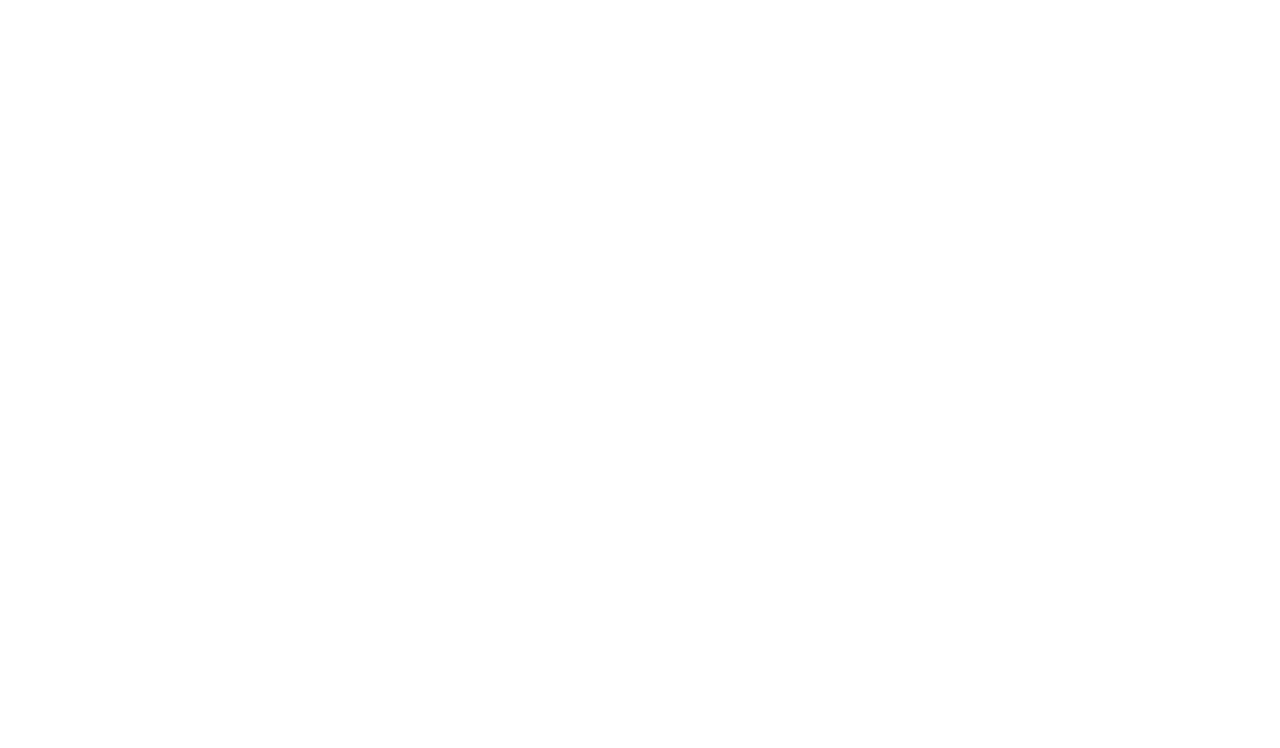
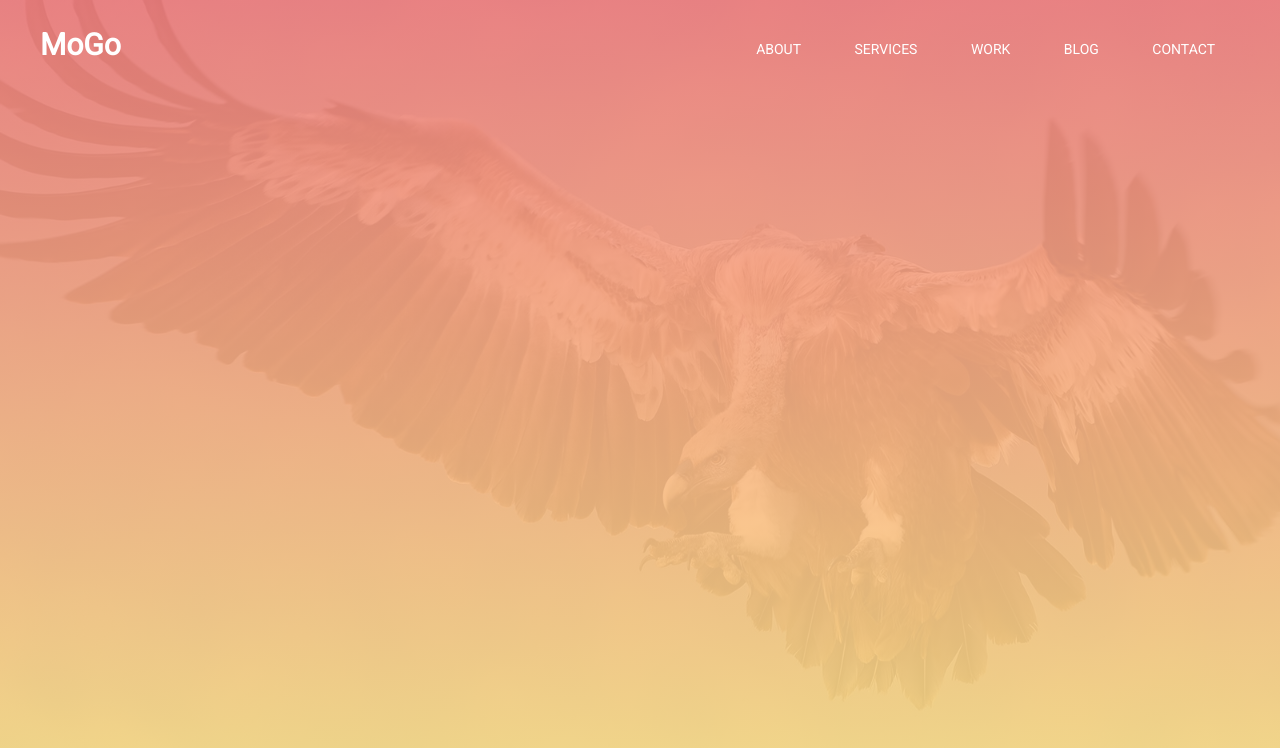
Before and after one commit to HunterM7/mogo, a plain HTML site: page index.html in a window 1280 px wide. Drawn offline with Linux system fonts and the light colour scheme.

Commit message:
Update header

```diff
--- a/index.html
+++ b/index.html
@@ -5,11 +5,33 @@
 	<meta charset="UTF-8">
 	<meta http-equiv="X-UA-Compatible" content="IE=edge">
 	<meta name="viewport" content="width=device-width, initial-scale=1.0">
-	<title>Document</title>
+	<link rel="stylesheet" href="css/style.css">
+	<title>MoGo</title>
 </head>
 
 <body>
 
+	<header class="header">
+		<div class="container">
+			<div class="header__inner">
+				<div class="header__logo">MoGo</div>
+				<nav class="header__nav">
+					<a class="header__link" href="#">About</a>
+					<a class="header__link" href="#">Services</a>
+					<a class="header__link" href="#">Work</a>
+					<a class="header__link" href="#">Blog</a>
+					<a class="header__link" href="#">Contact</a>
+				</nav>
+			</div>
+		</div>
+	</header> <!-- /header -->
+
+	<div class="intro">
+		<div class="container">
+
+		</div>
+	</div> <!-- /intro -->
+
 </body>
 
 </html>
--- a/scss/style.scss
+++ b/scss/style.scss
@@ -1 +1,107 @@
 @import "_normalize";
+
+// === Fonts ===
+
+@import url("https://fonts.googleapis.com/css2?family=Kaushan+Script&family=Montserrat:wght@400;700&family=Roboto:ital,wght@0,400;1,300&display=swap");
+
+// font-family: 'Kaushan Script', cursive;
+// font-family: 'Montserrat', sans-serif;
+// font-family: 'Roboto', sans-serif;
+
+// === /Fonts ===
+
+// === Common ===
+
+body {
+	font-family: "Roboto", sans-serif;
+	font-size: 15px;
+	line-height: 1.6;
+	color: #333;
+}
+
+.container {
+	width: 100%;
+	max-width: 1200px;
+	margin: 0 auto;
+}
+
+// === /Common ===
+
+// === Header ===
+
+.header {
+	position: absolute;
+	left: 0;
+	right: 0;
+	top: 0;
+	z-index: 100px;
+
+	width: 100%;
+	padding-top: 30px;
+
+	color: #fff;
+
+	&__inner {
+		display: flex;
+		justify-content: space-between;
+		align-items: flex-end;
+	}
+
+	&__logo {
+		font-size: 30px;
+		font-weight: 700;
+		line-height: 1;
+	}
+
+	&__nav {
+		font-size: 14px;
+		font-weight: 400;
+		text-transform: uppercase;
+	}
+
+	&__link {
+		display: inline-block;
+		vertical-align: top;
+
+		margin: 0 25px;
+		position: relative;
+
+		transition: linear 0.1s;
+	}
+
+	&__link:hover {
+		color: #fce38a;
+	}
+
+	&__link::after {
+		content: "";
+		display: block;
+		width: 100%;
+		height: 3px;
+		background-color: #fce38a;
+		opacity: 0;
+		transition: linear 0.1s;
+
+		position: absolute;
+		bottom: -6px;
+	}
+
+	&__link:hover::after {
+		opacity: 1;
+	}
+}
+
+// === /Header ===
+
+// === Intro ===
+
+.intro {
+	width: 100%;
+	height: 100vh;
+
+	background: linear-gradient(0deg, rgba(252, 227, 138, 0.9) 0%, rgba(243, 129, 129, 0.9) 100%),
+		url("../img/intro-bg.jpg") center no-repeat;
+	background-size: cover;
+}
+
+// === /Intro ===
```
Also changed, not shown: css/style.css, img/ALARM.png (added), img/BOOK 2.png (added), img/COMPUTER _ OK.png (added), img/HOME.png (added), img/IMAGE.png (added), img/LINE GRAPH.png (added), img/Rectangle 6 copy 2.png (added), img/Rectangle 6 copy.png (added), img/Rectangle 6.png (added), img/White.png (added), img/bg.png (added), img/cart.png (added), img/display bg 768x1024.png (added), 2 more files.
